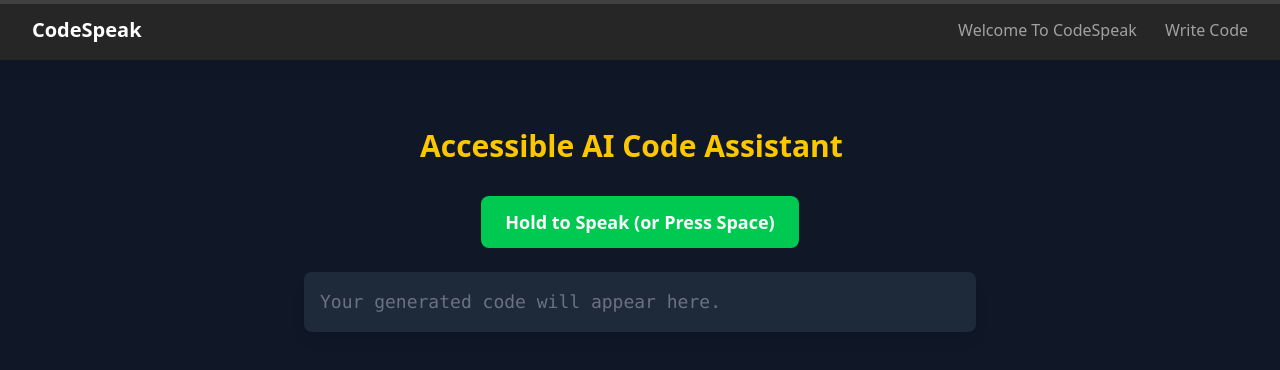
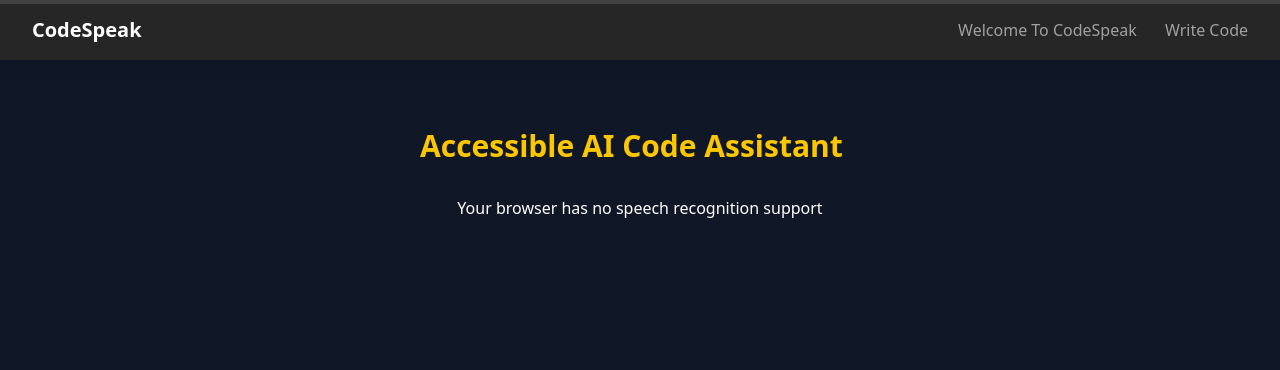
Before and after one commit to RijulChaddha9504/CodeSpeak, a React (Vite) app in the folder Frontend/: page /Home in a window 1280 px wide. Shown: the top 370 px of the page. Built offline with nearby package versions, Linux system fonts and the light colour scheme.

Commit message:
Slightly further progress on speech-to-text synthesis

```diff
--- a/Frontend/package.json
+++ b/Frontend/package.json
@@ -11,6 +11,7 @@
   },
   "dependencies": {
     "@tailwindcss/vite": "^4.0.15",
+    "@types/dom-speech-recognition": "^0.0.4",
     "framer-motion": "^12.5.0",
     "react": "^19.0.0",
     "react-dom": "^19.0.0",
--- a/Frontend/src/components/SpeechInputButton.tsx
+++ b/Frontend/src/components/SpeechInputButton.tsx
@@ -2,26 +2,33 @@ import React from "react";
 
 interface SpeechInputButtonProps {
    isListening: boolean;
-   startListening: () => void;
+   toggleListening: () => void;
+   cooldownActive: boolean;
 }
 
 const SpeechInputButton: React.FC<SpeechInputButtonProps> = ({
    isListening,
-   startListening,
+   toggleListening,
+   cooldownActive,
 }) => {
-   const handleMouseDown = (e: React.MouseEvent) => {
+   const handleClick = (e: React.MouseEvent) => {
       e.preventDefault();
-      if (!isListening) startListening();
+      (e.currentTarget as HTMLButtonElement).blur();
+      toggleListening();
    };
 
    return (
       <button
-         onMouseDown={handleMouseDown}
-         disabled={isListening}
-         className="bg-green-500 hover:bg-green-600 disabled:bg-gray-500 text-white text-lg font-semibold py-3 px-6 rounded-lg transition-all focus:ring-4 focus:ring-yellow-400 mb-6"
-         aria-label="Hold to speak or press space"
+         onClick={handleClick}
+         disabled={cooldownActive}
+         className={`${
+            isListening ? "bg-red-600" : "bg-green-500"
+         } hover:opacity-90 disabled:bg-gray-500 text-white text-lg font-semibold py-3 px-6 rounded-lg transition-all focus:ring-4 focus:ring-yellow-400 mb-6`}
+         aria-label="Toggle speech input"
       >
-         {isListening ? "Listening..." : "Hold to Speak (or Press Space)"}
+         {isListening
+            ? "Stop Listening"
+            : "Start Listening (Click or Press Space)"}
       </button>
    );
 };
--- /dev/null
+++ b/Frontend/src/hooks/useSpeechRecognition.ts
@@ -0,0 +1,183 @@
+// NOTE: This code was taken from Gael Beltran on Youtube
+
+import { useState, useEffect, useRef } from "react";
+
+const getRecognition = () => {
+   const SpeechRecognition =
+      (window as any).SpeechRecognition ||
+      (window as any).webkitSpeechRecognition;
+
+   if (!SpeechRecognition) return null;
+
+   const instance = new SpeechRecognition();
+   instance.continuous = true;
+   instance.lang = "en-US";
+   return instance;
+};
+
+const useSpeechRecognition = () => {
+   const [text, setText] = useState<string>("");
+   const [isListening, setIsListening] = useState<boolean>(false);
+   const [cooldownActive, setCooldownActive] = useState<boolean>(false);
+   const recognitionRef = useRef<any>(null);
+
+   useEffect(() => {
+      recognitionRef.current = getRecognition();
+
+      if (!recognitionRef.current) return;
+
+      recognitionRef.current.onresult = (event: SpeechRecognitionEvent) => {
+         console.log("onresult event: ", event);
+         if (event.results.length > 0) {
+            const transcript = event.results[0][0].transcript;
+            setText(transcript);
+         }
+         stopListening(); // End recording automatically after receiving input
+      };
+   }, []);
+
+   const startListening = () => {
+      if (cooldownActive || isListening || !recognitionRef.current) return;
+      setText("");
+      setIsListening(true);
+      recognitionRef.current.start();
+   };
+
+   const stopListening = () => {
+      if (!isListening || !recognitionRef.current) return;
+      recognitionRef.current.stop();
+      setIsListening(false);
+
+      setCooldownActive(true);
+      setTimeout(() => setCooldownActive(false), 2000);
+   };
+
+   const toggleListening = () => {
+      if (cooldownActive) return;
+      isListening ? stopListening() : startListening();
+   };
+
+   useEffect(() => {
+      const handleKeyDown = (e: KeyboardEvent) => {
+         if (e.code === "Space") {
+            e.preventDefault();
+            toggleListening();
+         }
+      };
+
+      window.addEventListener("keydown", handleKeyDown);
+      return () => window.removeEventListener("keydown", handleKeyDown);
+   }, [isListening, cooldownActive]);
+
+   return {
+      text,
+      isListening,
+      startListening,
+      stopListening,
+      toggleListening,
+      hasRecognitionSupport: !!recognitionRef.current,
+      cooldownActive,
+   };
+};
+
+export default useSpeechRecognition;
+
+// import { useState, useRef, useEffect } from "react";
+// import { sendToBackend } from "../utils/api";
+
+// interface SpeechRecognitionEvent extends Event {
+//    results: SpeechRecognitionResultList;
+// }
+
+// export const useSpeechRecognition = () => {
+//    const [speechInput, setSpeechInput] = useState<string>("");
+//    const [codeOutput, setCodeOutput] = useState<string[]>([]);
+//    const [isListening, setIsListening] = useState<boolean>(false);
+//    const [cooldownActive, setCooldownActive] = useState<boolean>(false);
+//    const recognitionRef = useRef<any>(null);
+//    const transcriptRef = useRef<string>("");
+
+//    const startListening = () => {
+//       if (cooldownActive || isListening) return;
+
+//       const SpeechRecognition =
+//          (window as any).SpeechRecognition ||
+//          (window as any).webkitSpeechRecognition;
+
+//       if (!SpeechRecognition) {
+//          alert("Speech Recognition is not supported in this browser.");
+//          return;
+//       }
+
+//       const recognition = new SpeechRecognition();
+//       recognitionRef.current = recognition;
+
+//       recognition.lang = "en-US";
+//       recognition.continuous = true;
+//       recognition.interimResults = false;
+
+//       transcriptRef.current = "";
+
+//       recognition.onstart = () => setIsListening(true);
+//       recognition.onend = () => {
+//          setIsListening(false);
+//          setCooldownActive(true);
+//          setTimeout(() => setCooldownActive(false), 2000); // 2-second cooldown
+//          if (transcriptRef.current.trim()) {
+//             setSpeechInput(transcriptRef.current);
+//             handleBackendRequest(transcriptRef.current);
+//          }
+//       };
+//       recognition.onerror = () => setIsListening(false);
+
+//       recognition.onresult = (event: Event) => {
+//          const speechEvent = event as SpeechRecognitionEvent;
+//          console.log("SpeechRecognitionEvent:", speechEvent);
+//          const result = (
+//             speechEvent.results[
+//                speechEvent.results.length - 1
+//             ] as SpeechRecognitionResult
+//          )[0].transcript;
+//          transcriptRef.current += result + " ";
+//       };
+
+//       recognition.start();
+//    };
+
+//    const stopListening = () => {
+//       recognitionRef.current?.stop();
+//    };
+
+//    const toggleListening = () => {
+//       if (isListening) {
+//          stopListening();
+//       } else {
+//          startListening();
+//       }
+//    };
+
+//    const handleBackendRequest = async (text: string) => {
+//       const generatedCode = await sendToBackend(text);
+//       setCodeOutput(generatedCode);
+//    };
+
+//    useEffect(() => {
+//       const handleKeyDown = (e: KeyboardEvent) => {
+//          if (e.code === "Space") {
+//             e.preventDefault();
+//             toggleListening();
+//          }
+//       };
+
+//       window.addEventListener("keydown", handleKeyDown);
+//       return () => window.removeEventListener("keydown", handleKeyDown);
+//    }, [isListening, cooldownActive]);
+
+//    return {
+//       speechInput,
+//       codeOutput,
+//       isListening,
+//       cooldownActive,
+//       toggleListening,
+//    };
+// };
--- a/Frontend/src/pages/Homepage.tsx
+++ b/Frontend/src/pages/Homepage.tsx
@@ -1,13 +1,9 @@
-import React, { useState, useRef, useEffect } from "react";
-import { sendToBackend } from "../utils/api";
+import React from "react";
 import ChangingText from "../components/ChangingText";
 import SpeechInputButton from "../components/SpeechInputButton";
 import CodeOutputGrid from "../components/CodeOutputGrid";
 import TranscriptFeedback from "../components/TranscriptFeedback";
-
-interface SpeechRecognitionEvent extends Event {
-   results: SpeechRecognitionResultList;
-}
+import useSpeechRecognition from "../hooks/useSpeechRecognition";
 
 const messages = [
    "Accessible AI Code Assistant",
@@ -18,94 +14,15 @@ const messages = [
 ];
 
 const Homepage: React.FC = () => {
-   const [speechInput, setSpeechInput] = useState<string>("");
-   const [codeOutput, setCodeOutput] = useState<string[]>([]);
-   const [isListening, setIsListening] = useState<boolean>(false);
-   const recognitionRef = useRef<any>(null);
-   const transcriptRef = useRef<string>("");
-
-   const startListening = () => {
-      const SpeechRecognition =
-         (window as any).SpeechRecognition ||
-         (window as any).webkitSpeechRecognition;
-
-      if (!SpeechRecognition) {
-         alert("Speech Recognition is not supported in this browser.");
-         return;
-      }
-
-      const recognition = new SpeechRecognition();
-      recognitionRef.current = recognition;
-
-      recognition.lang = "en-US";
-      recognition.continuous = true;
-      recognition.interimResults = false;
-
-      transcriptRef.current = "";
-
-      recognition.onstart = () => setIsListening(true);
-      recognition.onend = () => {
-         setIsListening(false);
-         if (transcriptRef.current.trim()) {
-            setSpeechInput(transcriptRef.current);
-            handleBackendRequest(transcriptRef.current);
-         }
-      };
-      recognition.onerror = () => setIsListening(false);
-
-      recognition.onresult = (event: Event) => {
-         const speechEvent = event as SpeechRecognitionEvent;
-         const result = (
-            speechEvent.results[
-               speechEvent.results.length - 1
-            ] as SpeechRecognitionResult
-         )[0].transcript;
-         transcriptRef.current += result + " ";
-      };
-
-      recognition.start();
-   };
-
-   const stopListening = () => {
-      recognitionRef.current?.stop();
-   };
-
-   const handleBackendRequest = async (text: string) => {
-      const generatedCode = await sendToBackend(text);
-      setCodeOutput(generatedCode);
-   };
-
-   useEffect(() => {
-      const handleKeyDown = (e: KeyboardEvent) => {
-         if (e.code === "Space" && !isListening) {
-            e.preventDefault();
-            startListening();
-         }
-      };
-
-      const handleKeyUp = (e: KeyboardEvent) => {
-         if (e.code === "Space") {
-            stopListening();
-         }
-      };
-
-      window.addEventListener("keydown", handleKeyDown);
-      window.addEventListener("keyup", handleKeyUp);
-
-      return () => {
-         window.removeEventListener("keydown", handleKeyDown);
-         window.removeEventListener("keyup", handleKeyUp);
-      };
-   }, [isListening]);
-
-   useEffect(() => {
-      const handleMouseUp = () => {
-         if (isListening) stopListening();
-      };
-
-      window.addEventListener("mouseup", handleMouseUp);
-      return () => window.removeEventListener("mouseup", handleMouseUp);
-   }, [isListening]);
+   const {
+      text,
+      startListening,
+      stopListening,
+      toggleListening,
+      isListening,
+      hasRecognitionSupport,
+      cooldownActive,
+   } = useSpeechRecognition();
 
    return (
       <div className="w-full min-h-screen flex flex-col items-center bg-gray-900 text-white px-4 pt-32 select-none">
@@ -113,14 +30,21 @@ const Homepage: React.FC = () => {
             <ChangingText messages={messages} />
          </div>
 
-         <SpeechInputButton
-            isListening={isListening}
-            startListening={startListening}
-         />
-
-         <TranscriptFeedback speechInput={speechInput} />
-
-         <CodeOutputGrid codeOutput={codeOutput} />
+         <div>
+            {hasRecognitionSupport ? (
+               <>
+                  <SpeechInputButton
+                     isListening={isListening}
+                     toggleListening={toggleListening}
+                     cooldownActive={cooldownActive}
+                  />
+                  <TranscriptFeedback speechInput={text} />
+                  <CodeOutputGrid codeOutput={[]} /> {/* Placeholder */}
+               </>
+            ) : (
+               <h1>Your browser has no speech recognition support</h1>
+            )}
+         </div>
       </div>
    );
 };
```
Also changed, not shown: Frontend/src/utils/api.ts (+20 -15 lines), 1 other file (tests, documents, lock files or other folders).
